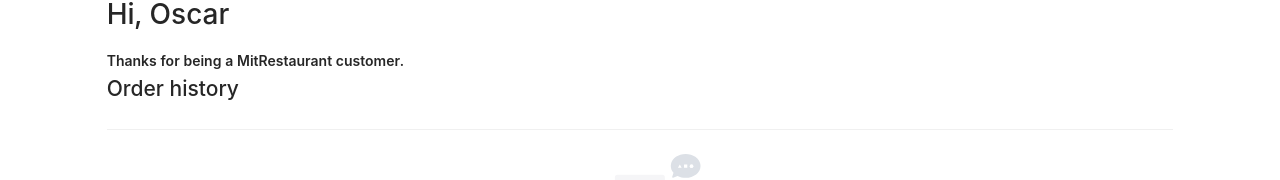
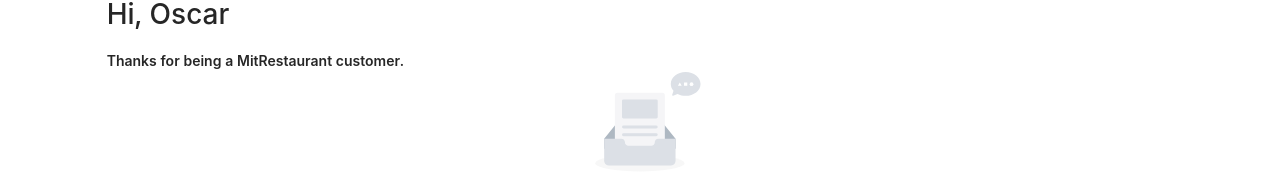
Before and after one commit to Oscartic/mit-app-restaurant, a Next.js app: page /account in a window 1280 px wide. Shown: the part 346-526 px from the top of the page. Built offline with nearby package versions, Linux system fonts and the light colour scheme.

Commit message:
remove title in orders component

```diff
--- a/components/Orders.js
+++ b/components/Orders.js
@@ -77,8 +77,6 @@ const Orders = () => {
 
     return (
         <>
-            <h2>Order history</h2>
-            <Divider />
             {/* <Table columns={columns} dataSource={data} /> */}
             <Empty description="You do not record orders" />
 
```
